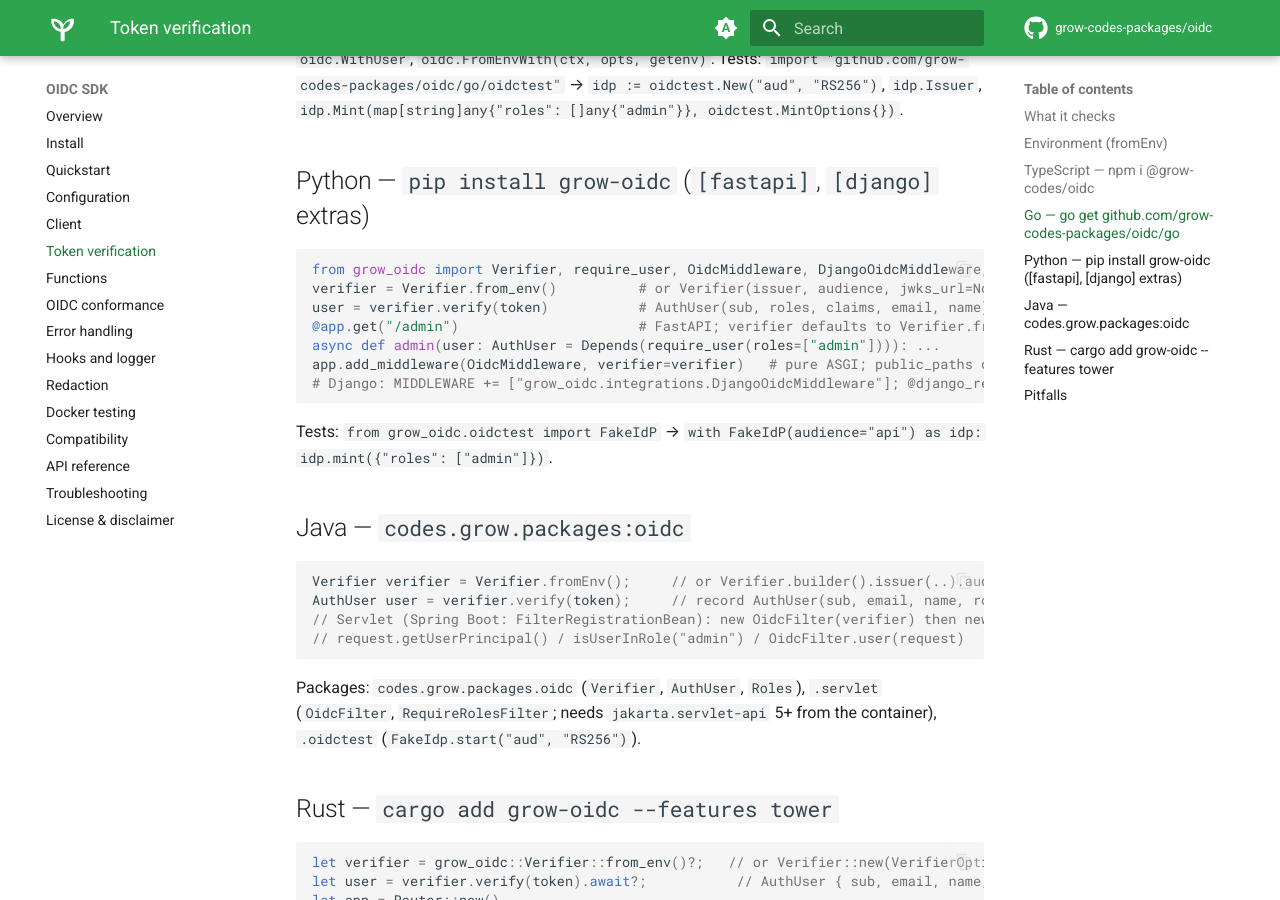
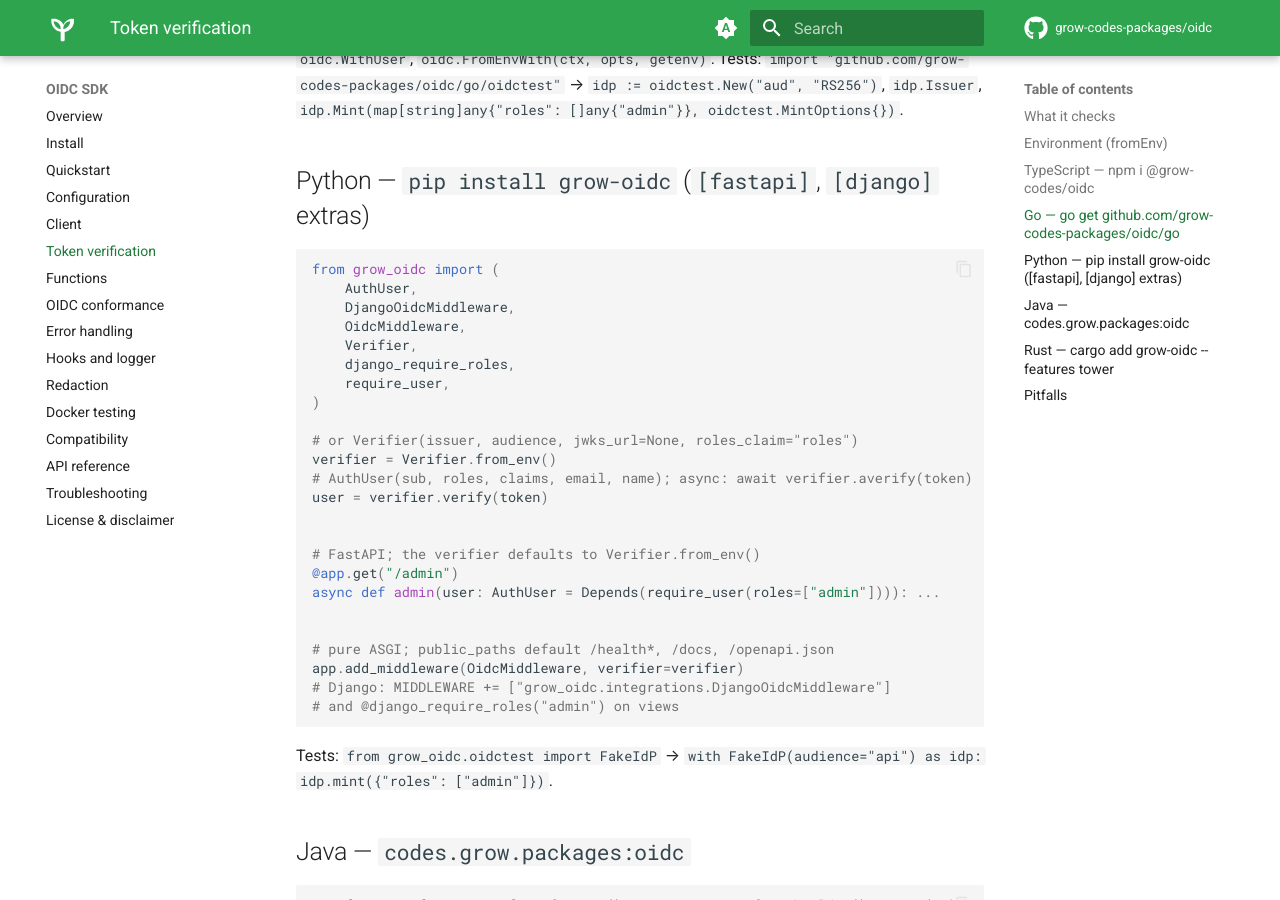
Before and after one commit to grow-codes-packages/oidc, an MkDocs documentation site: the page built from docs/verification.md, in a window 1280 px wide and 900 px high, scrolled down 1807 px. Built offline with MkDocs 1.6.1 and Material for MkDocs 9.7.7, drawn with Linux system fonts in a browser that asks for light colours; comment, search, counter and statistics services are not loaded.

Commit message:
fix(python): keep the AGENTS.md Python snippet ruff-formatted
ruff format also formats Python code blocks in Markdown under src/, so the
packaged python/src/grow_oidc/AGENTS.md failed `make lint` on CI. Rewrite the
snippet (one comment per line) so it is stable under ruff format, and keep
the five packaged copies and docs/verification.md identical.

Co-Authored-By: Claude Opus 5.5 <noreply@anthropic.com>

````diff
--- a/docs/verification.md
+++ b/docs/verification.md
@@ -63,13 +63,30 @@ Tests: `import "github.com/grow-codes-packages/oidc/go/oidctest"` → `idp := oi
 ## Python — `pip install grow-oidc` (`[fastapi]`, `[django]` extras)
 
 ```python
-from grow_oidc import Verifier, require_user, OidcMiddleware, DjangoOidcMiddleware, django_require_roles
-verifier = Verifier.from_env()          # or Verifier(issuer, audience, jwks_url=None, roles_claim="roles")
-user = verifier.verify(token)           # AuthUser(sub, roles, claims, email, name); await verifier.averify(token)
-@app.get("/admin")                      # FastAPI; verifier defaults to Verifier.from_env()
+from grow_oidc import (
+    AuthUser,
+    DjangoOidcMiddleware,
+    OidcMiddleware,
+    Verifier,
+    django_require_roles,
+    require_user,
+)
+
+# or Verifier(issuer, audience, jwks_url=None, roles_claim="roles")
+verifier = Verifier.from_env()
+# AuthUser(sub, roles, claims, email, name); async: await verifier.averify(token)
+user = verifier.verify(token)
+
+
+# FastAPI; the verifier defaults to Verifier.from_env()
+@app.get("/admin")
 async def admin(user: AuthUser = Depends(require_user(roles=["admin"]))): ...
-app.add_middleware(OidcMiddleware, verifier=verifier)   # pure ASGI; public_paths default /health*, /docs, /openapi.json
-# Django: MIDDLEWARE += ["grow_oidc.integrations.DjangoOidcMiddleware"]; @django_require_roles("admin") on views
+
+
+# pure ASGI; public_paths default /health*, /docs, /openapi.json
+app.add_middleware(OidcMiddleware, verifier=verifier)
+# Django: MIDDLEWARE += ["grow_oidc.integrations.DjangoOidcMiddleware"]
+# and @django_require_roles("admin") on views
 ```
 Tests: `from grow_oidc.oidctest import FakeIdP` → `with FakeIdP(audience="api") as idp: idp.mint({"roles": ["admin"]})`.
 
````
Also changed, not shown: go/AGENTS.md (+23 -6 lines), java/src/main/resources/META-INF/grow/oidc/AGENTS.md (+23 -6 lines), python/src/grow_oidc/AGENTS.md (+23 -6 lines), rust/AGENTS.md (+23 -6 lines), typescript/AGENTS.md (+23 -6 lines).
